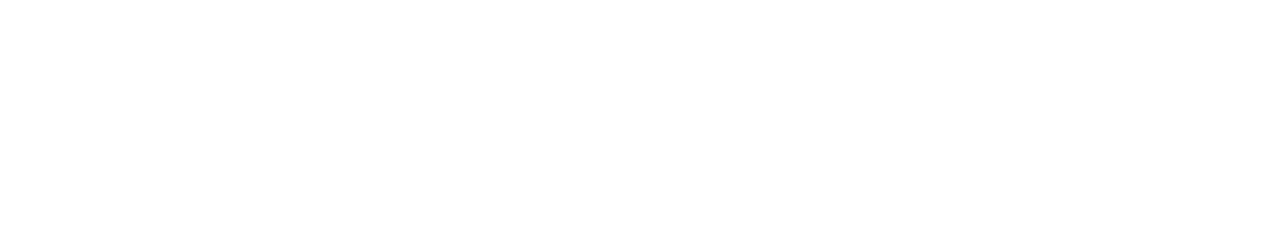
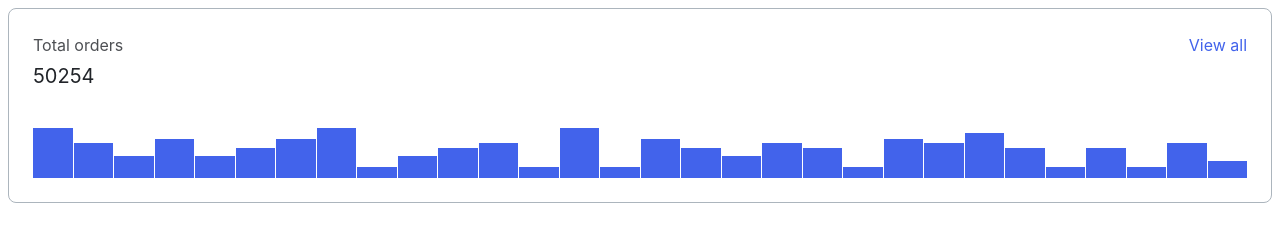
Before and after one commit to js-tasks-ru/htmlcss-20211125_viki, a website: page 04-lection2/01-histogram/index.html in a window 1280 px wide. Drawn offline with Linux system fonts and the light colour scheme.

Commit message:
add new files

```diff
--- a/04-lection2/01-histogram/histogram.css
+++ b/04-lection2/01-histogram/histogram.css
@@ -0,0 +1,55 @@
+.histogram {
+  border: 1px solid var(--grey-3);
+  border-radius: 8px;
+  padding: 24px;
+}
+
+.histogram__top {
+  display: flex;
+  flex-wrap: wrap;
+  margin-bottom: 39px;
+}
+
+.histogram__title {
+  font-family: Inter;
+  font-size: 16px;
+  line-height: 24px;
+  color: var(--black);
+  opacity: 0.8;
+  margin-bottom: 6px;
+  flex-basis: 50%;
+}
+
+.histogram__subtitle {
+  font-family: Inter;
+  font-size: 16px;
+  line-height: 24px;
+  text-align: right;
+  color: var(--blue-3);
+  flex-basis: 50%;
+}
+
+.histogram__score {
+  font-family: Inter;
+  font-size: 20px;
+  line-height: 26px;
+  color: var(--black);
+}
+
+.histogram__wrapper {
+  display: flex;
+  height: 50px;
+  align-items: flex-end;
+  justify-content: center;
+}
+
+.histogram__column {
+  margin-right: 1px;
+  flex-basis: 9px;
+  flex-grow: 1;
+  background: var(--blue-3);
+}
+
+.histogram__column:last-child {
+  margin-right: 0;
+}
--- a/04-lection2/01-histogram/index.html
+++ b/04-lection2/01-histogram/index.html
@@ -6,6 +6,46 @@
         <link rel="stylesheet" href="./histogram.css">
     </head>
     <body>
-
+        <div class="histogram">
+            <div class="histogram__top">
+                <div class="histogram__title">Total orders</div>
+                <div class="histogram__subtitle">View all</div>
+                <div class="histogram__score">50254</div>
+            </div>
+            <div class="histogram__bottom">
+                <div class="histogram__wrapper">
+                    <div class="histogram__column" style="height: 100%;"></div>
+                    <div class="histogram__column" style="height: 70%;"></div>
+                    <div class="histogram__column" style="height: 44%;"></div>
+                    <div class="histogram__column" style="height: 78%;"></div>
+                    <div class="histogram__column" style="height: 44%;"></div>
+                    <div class="histogram__column" style="height: 60%;"></div>
+                    <div class="histogram__column" style="height: 78%;"></div>
+                    <div class="histogram__column" style="height: 100%;"></div>
+                    <div class="histogram__column" style="height: 22%;"></div>
+                    <div class="histogram__column" style="height: 44%;"></div>
+                    <div class="histogram__column" style="height: 60%;"></div>
+                    <div class="histogram__column" style="height: 70%;"></div>
+                    <div class="histogram__column" style="height: 22%;"></div>
+                    <div class="histogram__column" style="height: 100%;"></div>
+                    <div class="histogram__column" style="height: 22%;"></div>
+                    <div class="histogram__column" style="height: 78%;"></div>
+                    <div class="histogram__column" style="height: 60%;"></div>
+                    <div class="histogram__column" style="height: 44%;"></div>
+                    <div class="histogram__column" style="height: 70%;"></div>
+                    <div class="histogram__column" style="height: 60%;"></div>
+                    <div class="histogram__column" style="height: 22%;"></div>
+                    <div class="histogram__column" style="height: 78%;"></div>
+                    <div class="histogram__column" style="height: 70%;"></div>
+                    <div class="histogram__column" style="height: 90%;"></div>
+                    <div class="histogram__column" style="height: 60%;"></div>
+                    <div class="histogram__column" style="height: 22%;"></div>
+                    <div class="histogram__column" style="height: 60%;"></div>
+                    <div class="histogram__column" style="height: 22%;"></div>
+                    <div class="histogram__column" style="height: 70%;"></div>
+                    <div class="histogram__column" style="height: 34%;"></div>
+                </div>
+            </div>
+        </div>
     </body>
 </html>
--- a/assets/css/main.css
+++ b/assets/css/main.css
@@ -3,14 +3,22 @@
 :root {
   --white: #ffffff;
   --black: #212429;
-    --pink: #F784AD;
-    --purple: #7048E8;
-    --blue: #374FC7;
-    --red: #F03D3E;
-    --grey-1: #F8F9FA;
-    --grey-2: #DDE2E5;
-    --grey-3: #ACB5BD;
+  --pink: #f784ad;
+  --purple: #7048e8;
+  --purple-2: #5028c6;
+  --purple-3: #a0b1f5;
+  --blue: #374fc7;
+  --blue-2: #2342c0;
+  --blue-3: #4263eb;
+  --red: #f03d3e;
+  --grey-1: #f8f9fa;
+  --grey-2: #dde2e5;
+  --grey-3: #acb5bd;
   --grey-4: #495057;
+  --grey-5: #f9fafc;
+  --grey-6: #90a0b7;
+  --grey-7: #334d6e;
+
 
   --error: var(--red);
   --success: var(--blue);
@@ -22,3 +30,8 @@
 * {
   font-family: 'Roboto', sans-serif;
 }
+
+html,
+body {
+  height: 100%;
+}
```
Also changed, not shown: 04-lection2/02-skeleton/index.html (+15 -1 lines), 04-lection2/02-skeleton/skeleton.css (+52 -0 lines). Lines whose indentation alone changed are shown as unchanged.
